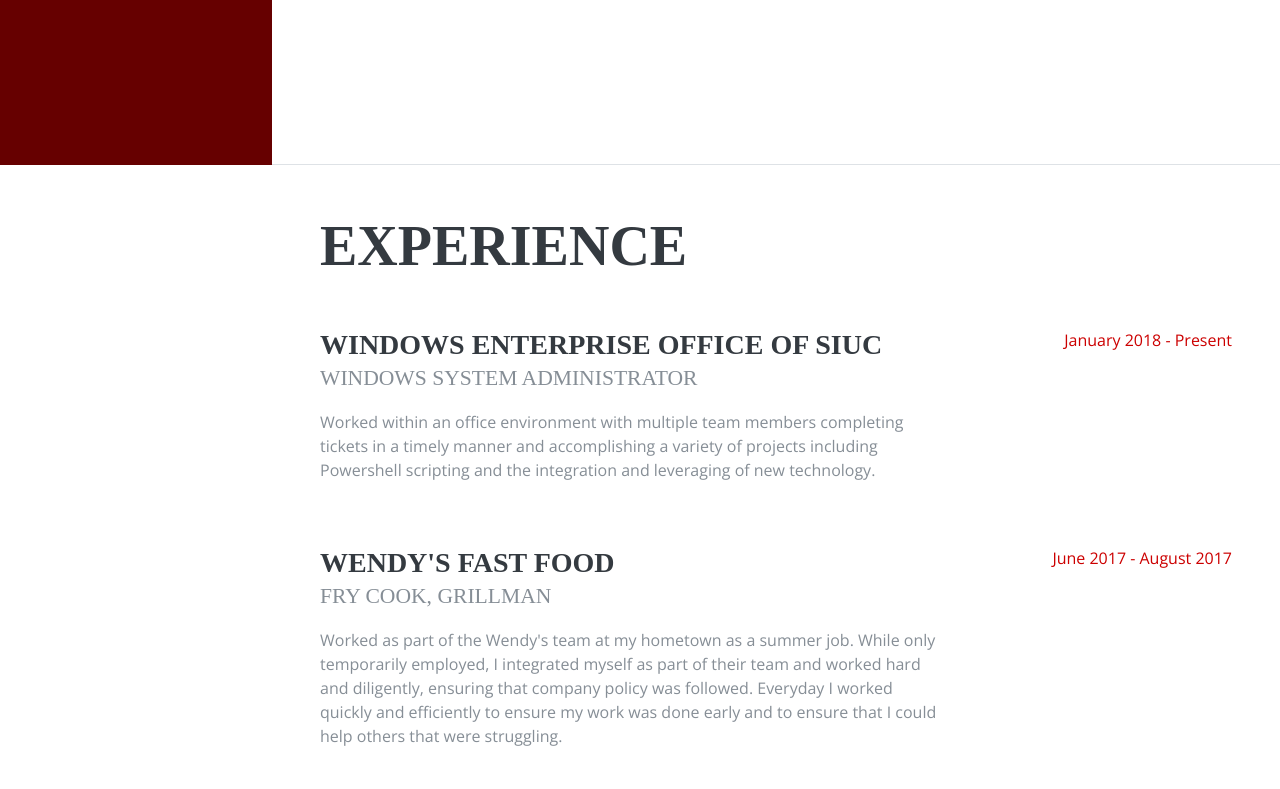
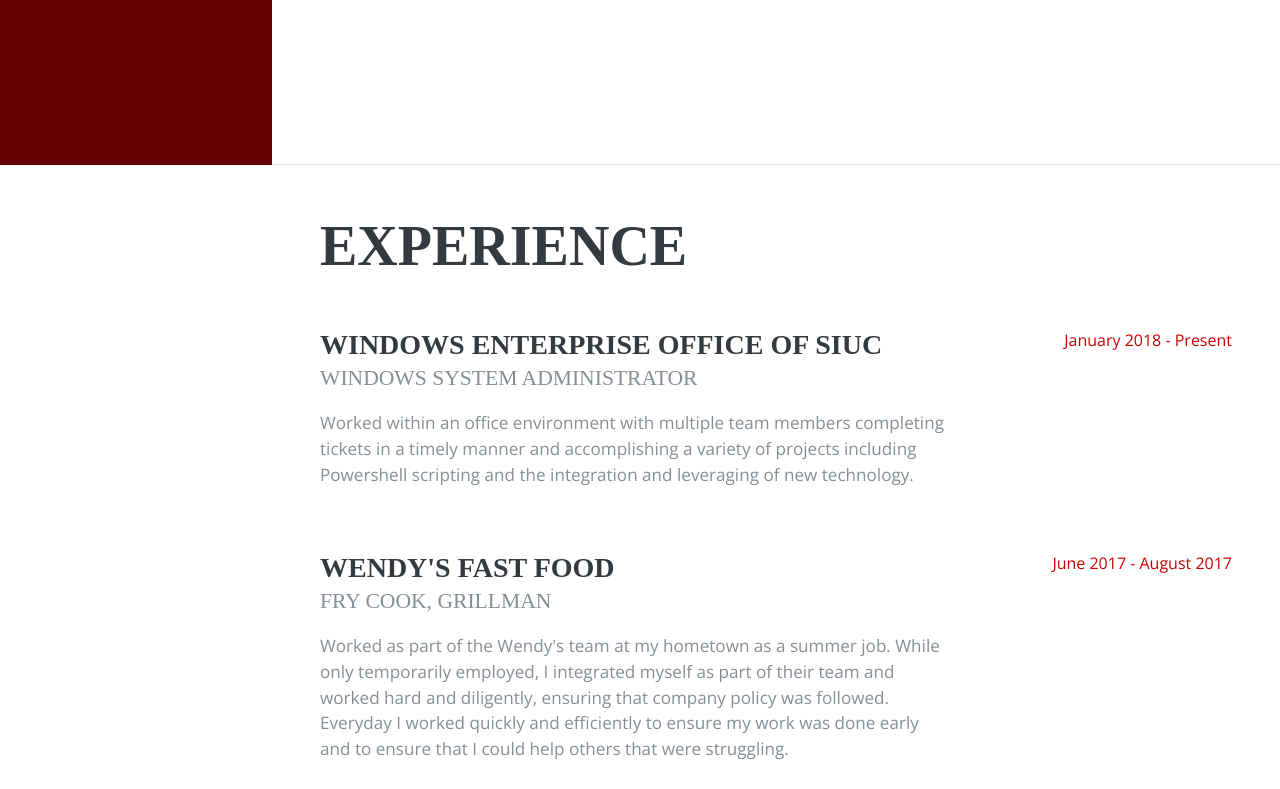
Before and after one commit to mmueller536/PortfolioWebsite, a plain HTML site: page index.html in a window 1280 px wide. Shown: the part 635-1424 px from the top of the page. Drawn offline with nearby package versions, Linux system fonts and the light colour scheme; a web font is replaced by a local one.

Commit message:
Increased the size of paragraphs
Increased the size as it was reported as hard to read. All good :+1:

```diff
--- a/css/resume.css
+++ b/css/resume.css
@@ -30,6 +30,10 @@ h1 {
 
 h2 {
   font-size: 3.5rem;
+}
+
+p  {
+  font-size: 1.07rem;
 }
 
 .subheading {
```
